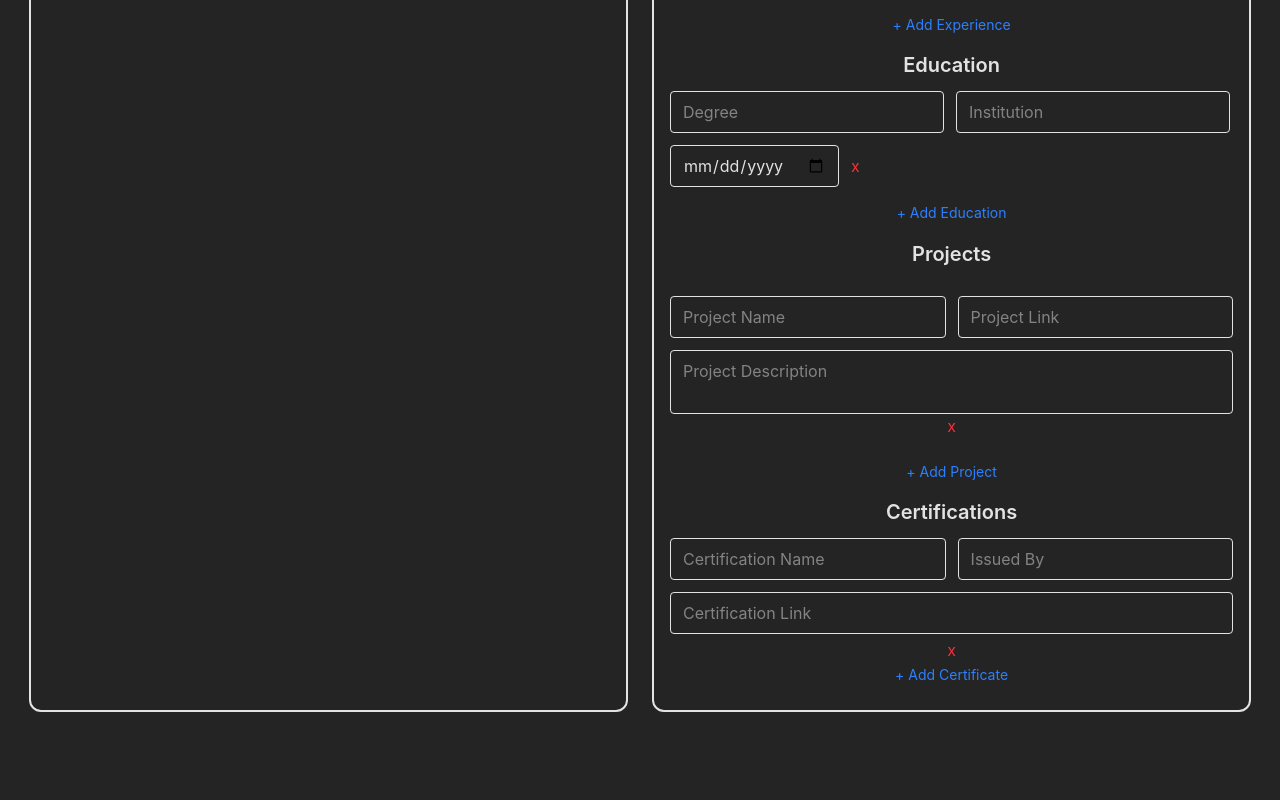
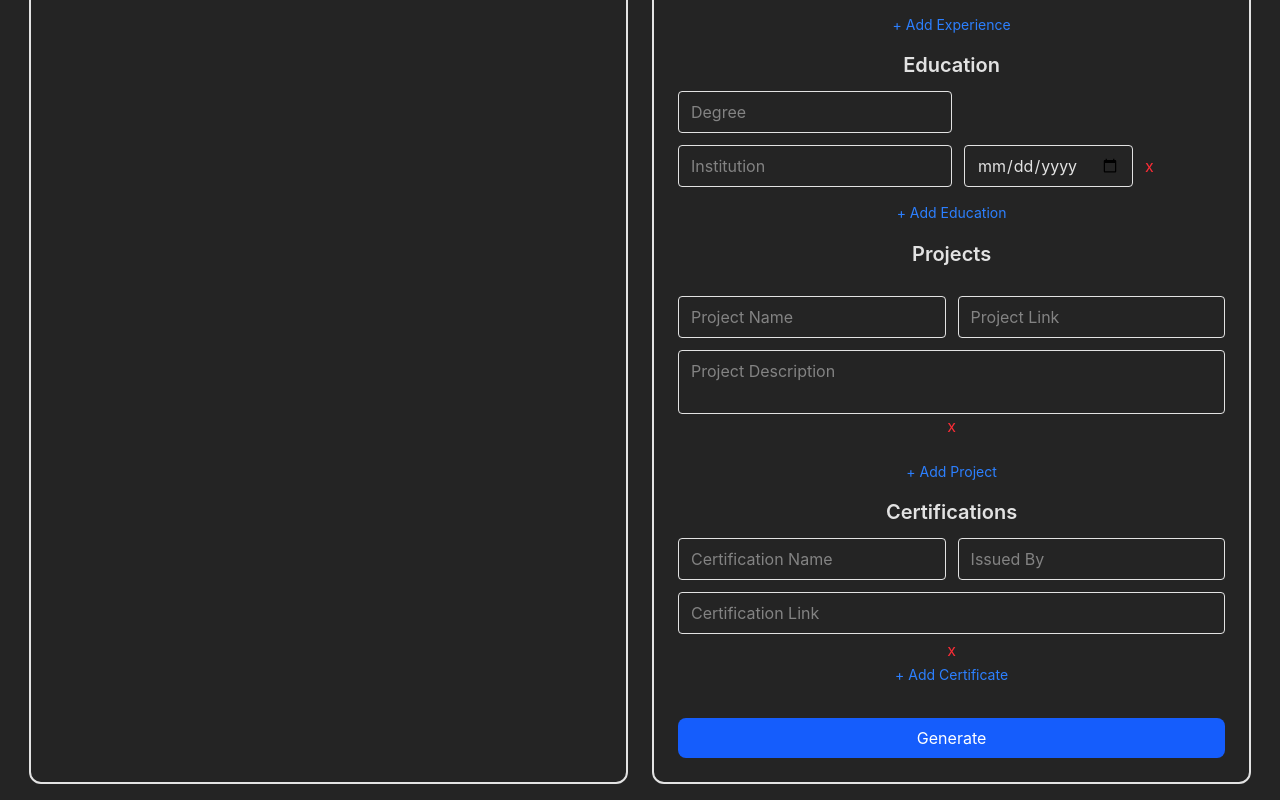
Before and after one commit to Subhranshu-Lenka/React-Resume-Builder, a React (Vite) app: page /builder in a window 1280 px wide. Shown: the part 1104-1904 px from the top of the page. Before the commit the page ends 1832 px from the top, so only its background shows below. Built offline with nearby package versions, Linux system fonts and the light colour scheme; no server answers.

Commit message:
form done

```diff
--- a/src/components/Forms/ResumeBuilderForm/MainForm.jsx
+++ b/src/components/Forms/ResumeBuilderForm/MainForm.jsx
@@ -1,40 +1,51 @@
-import { FormProvider, useForm, useFormContext } from "react-hook-form";
+import { FormProvider, useForm } from "react-hook-form";
 import PersonalInfoForm from "./SubComponents/PersonalInfoForm";
-import EducationForm from "./SubComponents/EducationForm";
 import ProfileInfoForm from "./SubComponents/ProfileInfoForm";
 import SkillsForm from "./SubComponents/SkillsForm";
 import WorkExperienceForm from "./SubComponents/WorkExperienceForm";
+import EducationForm from "./SubComponents/EducationForm";
 import ProjectForm from "./SubComponents/ProjectForm";
 import CertificationForm from "./SubComponents/CertificationForm";
-import { email } from "zod";
+
+import resumeSchema from "../ZodSchemas/resumeSchema.zod";
+import { zodResolver } from "@hookform/resolvers/zod";
+
 function MainForm() {
-  // const { register } = useFormContext();
   const methods = useForm({
+    // resolver: zodResolver(resumeSchema),
+    // mode: "onSubmit",
     defaultValues: {
       name: "",
       email: "",
-      education: [{ degree: "", institution: "", graduationDate: "" }],
+      headline: "",
+      profileLink: "",
+      address: "",
+      profileSummary: "",
       skills: [{ name: "" }],
       experience: [
         { company: "", role: "", startDate: "", endDate: "", description: "" },
       ],
+      education: [{ degree: "", institution: "", graduationDate: "" }],
       project: [{ name: "", description: "", link: "" }],
       certification: [{ name: "", issuedBy: "", link: "" }],
     },
   });
 
-  const onSubmit = (data) => {
+  const handleFormSubmit = (data) => {
+    console.log("✅ Form Submitted Successfully!");
     console.log("Final Resume Data:", data);
   };
 
+  const handleFormError = (errors) => {
+    console.error("❌ Validation Errors:", errors);
+  };
+
   return (
-    <>
-      <div className="border-2 rounded-xl form-container">
+    <div className="border-2 rounded-xl form-container p-6">
       <FormProvider {...methods}>
         <form
-            action=""
-            onSubmit={methods.handleSubmit(onSubmit)}
-            className="flex flex-col py-6 px-4 gap-4"
+          onSubmit={methods.handleSubmit(handleFormSubmit, handleFormError)}
+          className="flex flex-col gap-4"
         >
           <PersonalInfoForm />
           <ProfileInfoForm />
@@ -43,10 +54,16 @@ function MainForm() {
           <EducationForm />
           <ProjectForm />
           <CertificationForm />
+
+          <button
+            type="submit"
+            className="mt-4 bg-blue-600 text-white px-6 py-2 rounded-lg hover:bg-orange-700"
+          >
+            Generate
+          </button>
         </form>
       </FormProvider>
     </div>
-    </>
   );
 }
 
--- a/src/components/Forms/ResumeBuilderForm/SubComponents/PersonalInfoForm.jsx
+++ b/src/components/Forms/ResumeBuilderForm/SubComponents/PersonalInfoForm.jsx
@@ -59,7 +59,10 @@ function PersonalInfoForm() {
             placeholder="Address"
             className="border rounded px-3 py-2 resize-none overflow-hidden"
             type="text"
-            ref={textAreaRef}
+            ref={(e) => {
+              textAreaRef.current = e;
+              register("address").ref(e);
+            }}
           />
         </div>
       </section>
--- a/src/components/Forms/ResumeBuilderForm/SubComponents/ProfileInfoForm.jsx
+++ b/src/components/Forms/ResumeBuilderForm/SubComponents/ProfileInfoForm.jsx
@@ -7,9 +7,11 @@ function ProfileInfoForm() {
     <>
       <h2 className="text-xl font-semibold mb-3">Profile Summary</h2>
       <SelfResizableTextArea
-        valueTitle="profileSummary"
-        placeholderValue="Enter a concise profile summary (e.g., 3–4 lines about your experience and skills)."
-        isRequired={true}
+        valueTitle={"profileSummary"}
+        placeholderValue={
+          "Enter a concise profile summary (e.g., 3–4 lines about your experience and skills)."
+        }
+        // isRequired={true}
       />
     </>
   );
--- a/src/components/Forms/ResumeBuilderForm/SubComponents/ProjectForm.jsx
+++ b/src/components/Forms/ResumeBuilderForm/SubComponents/ProjectForm.jsx
@@ -27,7 +27,7 @@ function ProjectForm() {
             <SelfResizableTextArea
               valueTitle={`project.${index}.description`}
               placeholderValue={"Project Description"}
-              isRequired={true}
+              // isRequired={true}
               //   minWidth={200}
             />
 
--- /dev/null
+++ b/src/components/Forms/ZodSchemas/resumeSchema.zod.js
@@ -0,0 +1,94 @@
+import { email, z } from "zod";
+
+const resumeSchema = z.object({
+  name: z
+    .string()
+    .min(2, "Name must be atleast 2 characters")
+    .max(100, "Name too long"),
+
+  email: z.email("Invalid email address"),
+
+  headline: z
+    .string()
+    .min(3, "Headline must be atleast 3 characters")
+    .max(200, "Headline too long"),
+
+  profileLink: z.url("Profile url must ").optional().or(z.literal("")),
+
+  address: z
+    .string()
+    .min(2, "Address must be atleast 2 characters")
+    .max(400, "Address too long")
+    .optional()
+    .or(z.literal("")),
+
+  profileSummary: z
+    .string()
+    .min(5, "Profile Summary must be atleast 5 characters")
+    .max(500, "Profile Summary too long"),
+
+  skills: z
+    .array(
+      z.object({
+        name: z
+          .string()
+          .min(1, "Skill-name must be atleast 1 character")
+          .max(100, "Skill-name too long"),
+      })
+    )
+    .min(1, "Atleast 1 skill is required"),
+
+  experience: z
+    .array(
+      z.object({
+        company: z.string().min(1, "Company name is required"),
+        role: z.string().min(1, "Role is required"),
+        startDate: z.string().min(1, "Start date is required"),
+        endDate: z.string().optional().or(z.literal("")),
+        description: z
+          .string()
+          .min(10, "Description must be at least 10 characters"),
+      })
+    )
+    .optional(),
+
+  education: z
+    .array(
+      z.object({
+        degree: z.string().min(1, "Degree is required"),
+        institution: z.string().min(1, "Institution name is required"),
+        graduationDate: z.string().min(1, "Graduation date is required"),
+      })
+    )
+    .min(1, "At least one education entry is required"),
+
+  project: z
+    .array(
+      z.object({
+        name: z.string().min(1, "Project name is required"),
+        description: z
+          .string()
+          .min(10, "Project description must be at least 10 characters"),
+        link: z
+          .url("Invalid project URL")
+          .optional()
+          .or(z.literal("")),
+      })
+    )
+    .optional(),
+
+  certification: z
+    .array(
+      z.object({
+        name: z.string().min(1, "Certification name is required"),
+        issuedBy: z.string().min(1, "Issuer name is required"),
+        link: z
+          .url("Invalid certification URL")
+          .optional()
+          .or(z.literal("")),
+      })
+    )
+    .optional(),
+});
+
+export default resumeSchema;
--- a/src/components/TextArea/SelfResizableTextArea.jsx
+++ b/src/components/TextArea/SelfResizableTextArea.jsx
@@ -78,7 +78,10 @@ function SelfResizableTextArea({
           "border rounded px-3 py-2 flex-1 resize-none overflow-hidden"
         }
         style={{ minWidth: minWidth > 0 ? `${minWidth}px` : "auto" }}
-        ref={textareaRef}
+        ref={(e) => {
+          textareaRef.current = e;
+          register(`${valueTitle}`).ref(e);
+        }}
       />
     </>
   );
```
Lines whose indentation alone changed are shown as unchanged.
